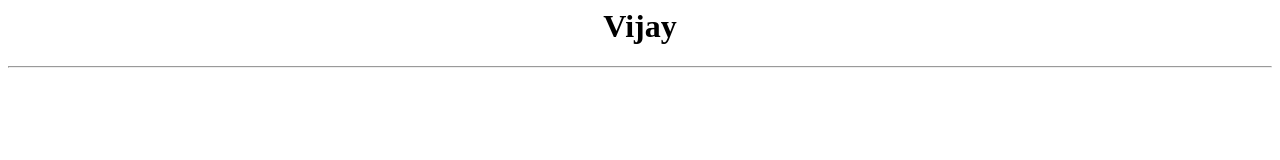
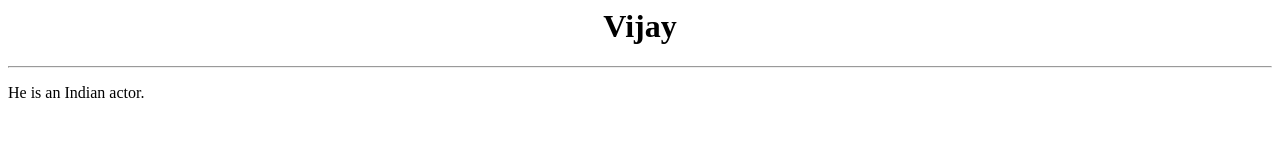
Before and after one commit to dharshankumar10/actorpage, a plain HTML site: page index.html in a window 1280 px wide. Drawn offline with Linux system fonts and the light colour scheme.

Commit message:
Added details

```diff
--- a/index.html
+++ b/index.html
@@ -2,3 +2,6 @@
   <h1>Vijay</h1>
 </center>
 <hr/>
+<p>
+  He is an Indian actor.
+</p>
```
